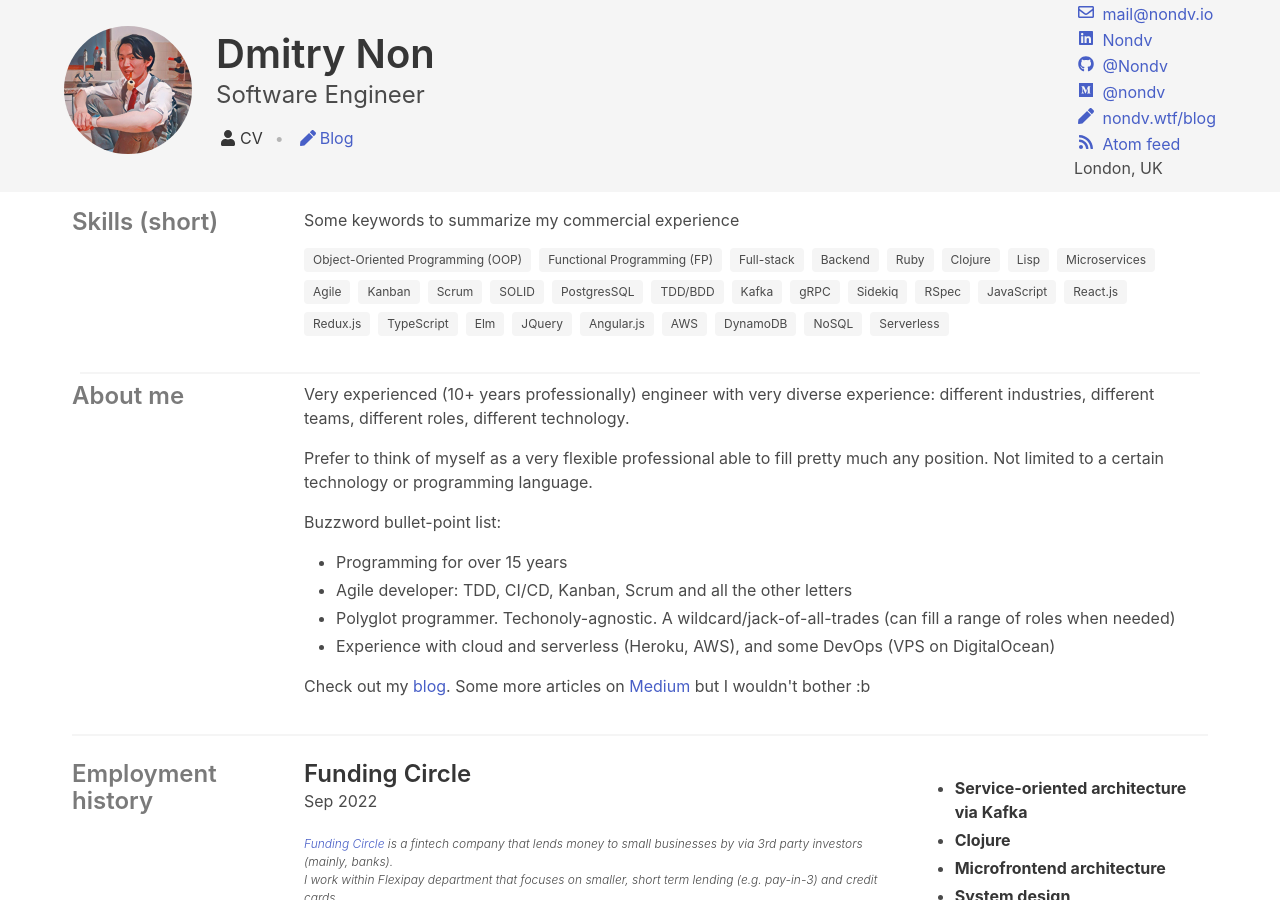
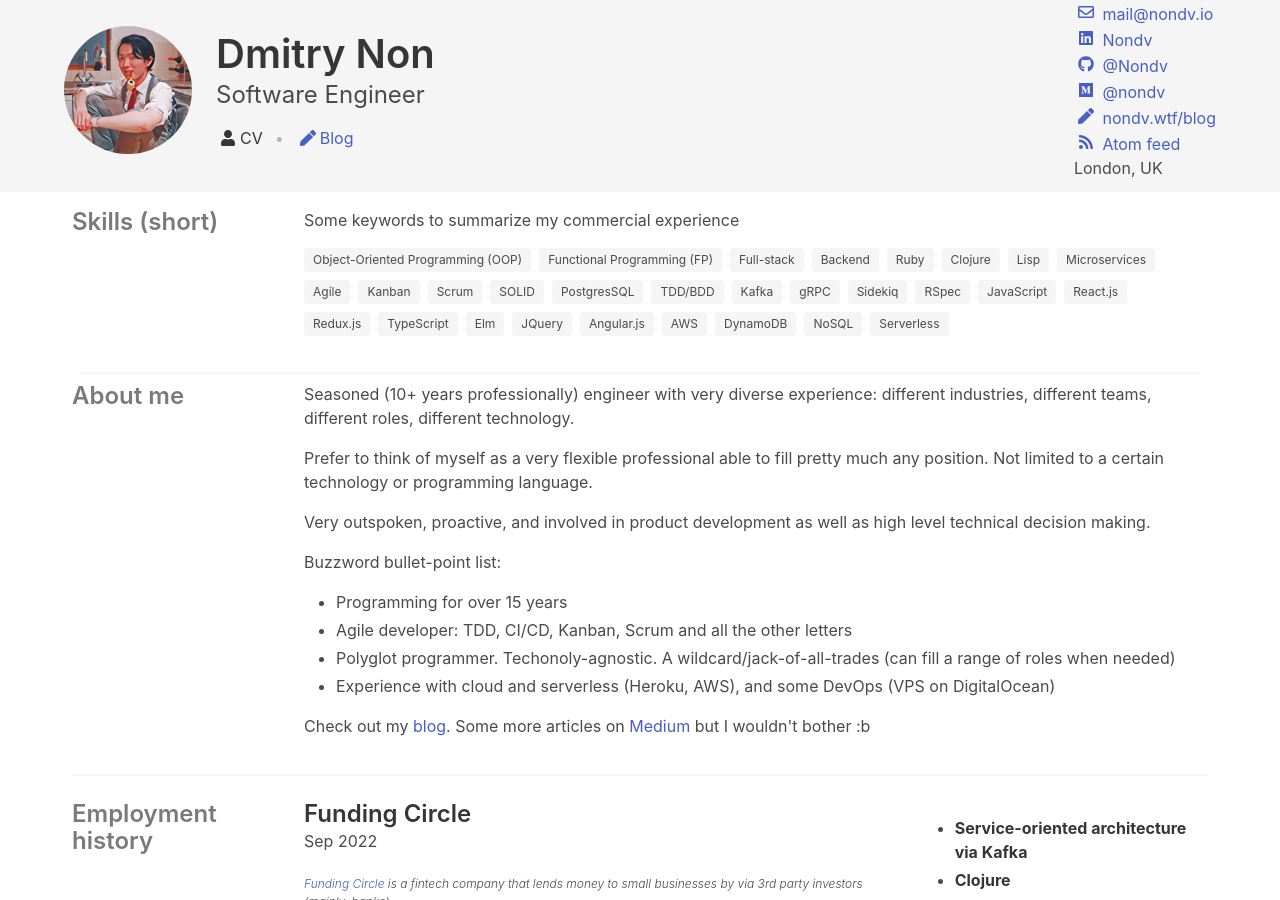
Before and after one commit to Nondv/nondv.github.io, a Jekyll site: the page built from index.html, in a window 1280 px wide and 900 px high. Built offline with Jekyll 4.4.1, drawn with Linux system fonts in a browser that asks for light colours; nearby versions of some CDN libraries.

Commit message:
some touches to about me section

```diff
--- a/index.html
+++ b/index.html
@@ -53,13 +53,18 @@
     <div class="column">
       <div class="content">
         <p>
-          Very experienced (10+ years professionally) engineer with very diverse experience:
+          Seasoned (10+ years professionally) engineer with very diverse experience:
           different industries, different teams, different roles, different technology.
         </p>
 
         <p>
           Prefer to think of myself as a very flexible professional able to fill pretty much
           any position. Not limited to a certain technology or programming language.
+        </p>
+
+        <p>
+          Very outspoken, proactive, and involved in product development as well as high level
+          technical decision making.
         </p>
 
         Buzzword bullet-point list:
```
